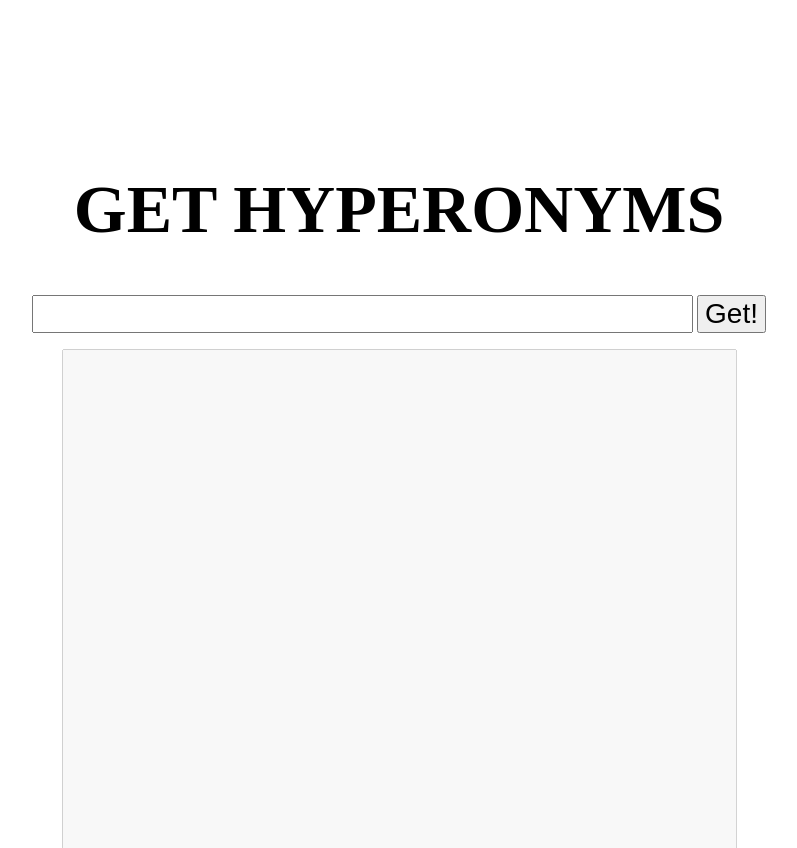
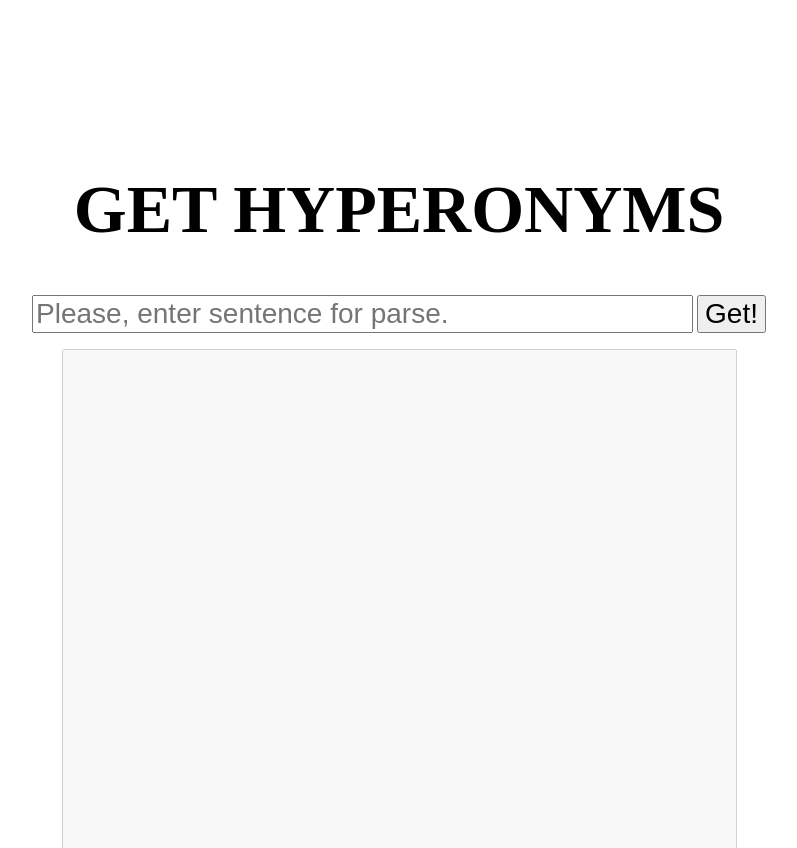
Before and after one commit to Y3g9r/HyperonymClassifier, a Flask app: page /index in a window 1280 px wide. Shown: the top 848 px of the page, without its empty margins (241-1038 px from the left). Run offline with Flask 2, Linux system fonts and the light colour scheme.

Commit message:
front finished:

```diff
--- a/app/templates/index.html
+++ b/app/templates/index.html
@@ -8,7 +8,7 @@
         <h1>GET HYPERONYMS</h1>
         {{ form.hidden_tag() }}
         <p>
-            {{form.openid(class_="form-control",size=38)}}
+            {{form.openid(class_="form-control",size=38,placeholder="Please, enter sentence for parse. ")}}
             <input type="submit" value="Get!">
         </p>
         <textarea disabled="disabled">
```
